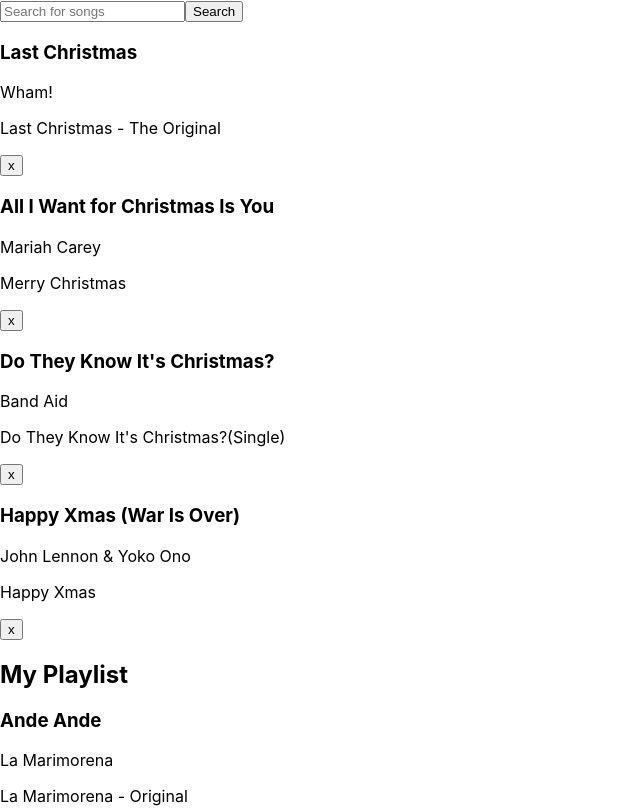
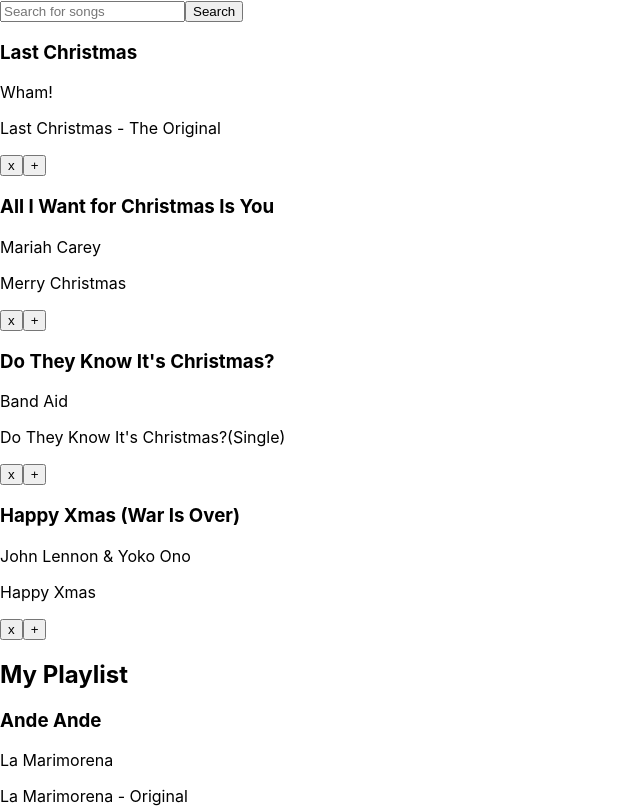
Before and after one commit to digweed67/jamming-app, a React (Create React App) app: page / in a window 1280 px wide. Shown: the top 808 px of the page, without its empty margins (0-640 px from the left). Built offline with nearby package versions, Linux system fonts and the light colour scheme.

Commit message:
add addTrack button and passed down

```diff
--- a/src/components/App/App.js
+++ b/src/components/App/App.js
@@ -55,7 +55,9 @@
         <div>
             <SearchBar />
             <div className="container">
-                <SearchResults />
+                <SearchResults
+                    addTrack={addTrack}
+                />
                 <Playlist
                     playlistName={playlistName}
                     playlistTracks={playlistTracks}
--- a/src/components/SearchResults/SearchResults.js
+++ b/src/components/SearchResults/SearchResults.js
@@ -5,7 +5,7 @@
 
 
 
-function SearchResults() {
+function SearchResults({ addTrack }) {
     const tracks = [
         {
             id: "1",
@@ -37,7 +37,10 @@
 
     return (
         <div className="result-list">
-            <Tracklist tracks={tracks}/>
+            <Tracklist
+                tracks={tracks}
+                addTrack={addTrack}
+            />
         </div>
     );
 }
--- a/src/components/Track/Track.js
+++ b/src/components/Track/Track.js
@@ -1,10 +1,14 @@
 import React from "react";
 
 
-function Track({ track, removeTrack }) {
-    console.log(removeTrack);
+function Track({ track, removeTrack, addTrack }) {
+
     function handleClick() {
         removeTrack(track);
+    }
+
+    function handleAdd() {
+        addTrack(track);
     }
     return (
         <div>
@@ -12,6 +16,7 @@
             <p>{track.artist}</p>
             <p>{track.album}</p>
             <button onClick={handleClick}>x</button>
+            <button onClick={handleAdd}>+</button>
         </div>
     );
 }
--- a/src/components/Tracklist/Tracklist.js
+++ b/src/components/Tracklist/Tracklist.js
@@ -3,7 +3,7 @@
 
 
 
-function Tracklist({ tracks, removeTrack }) {
+function Tracklist({ tracks, removeTrack, addTrack }) {
 
 
     return (
@@ -13,6 +13,7 @@
                     key={track.id}
                     track={track}
                     removeTrack={removeTrack}
+                    addTrack={addTrack}
 
                 />
             ))}
```
